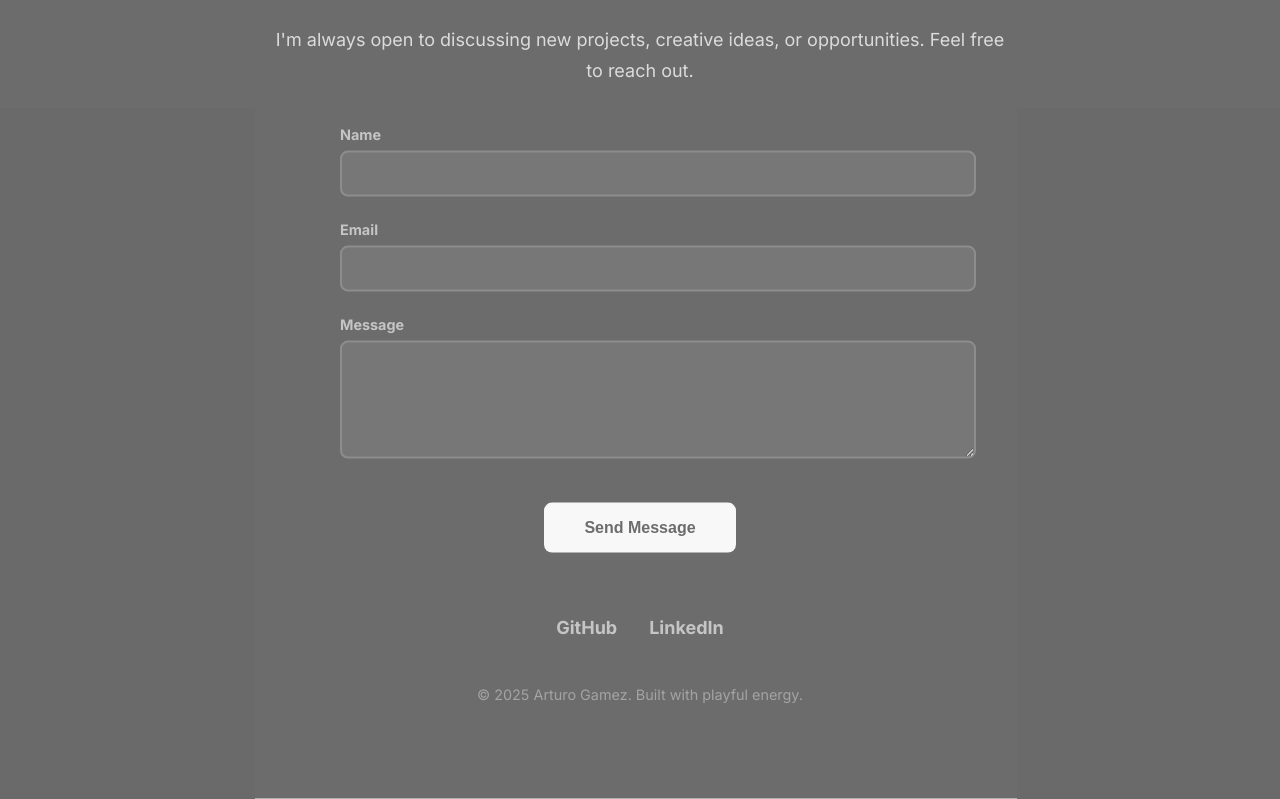
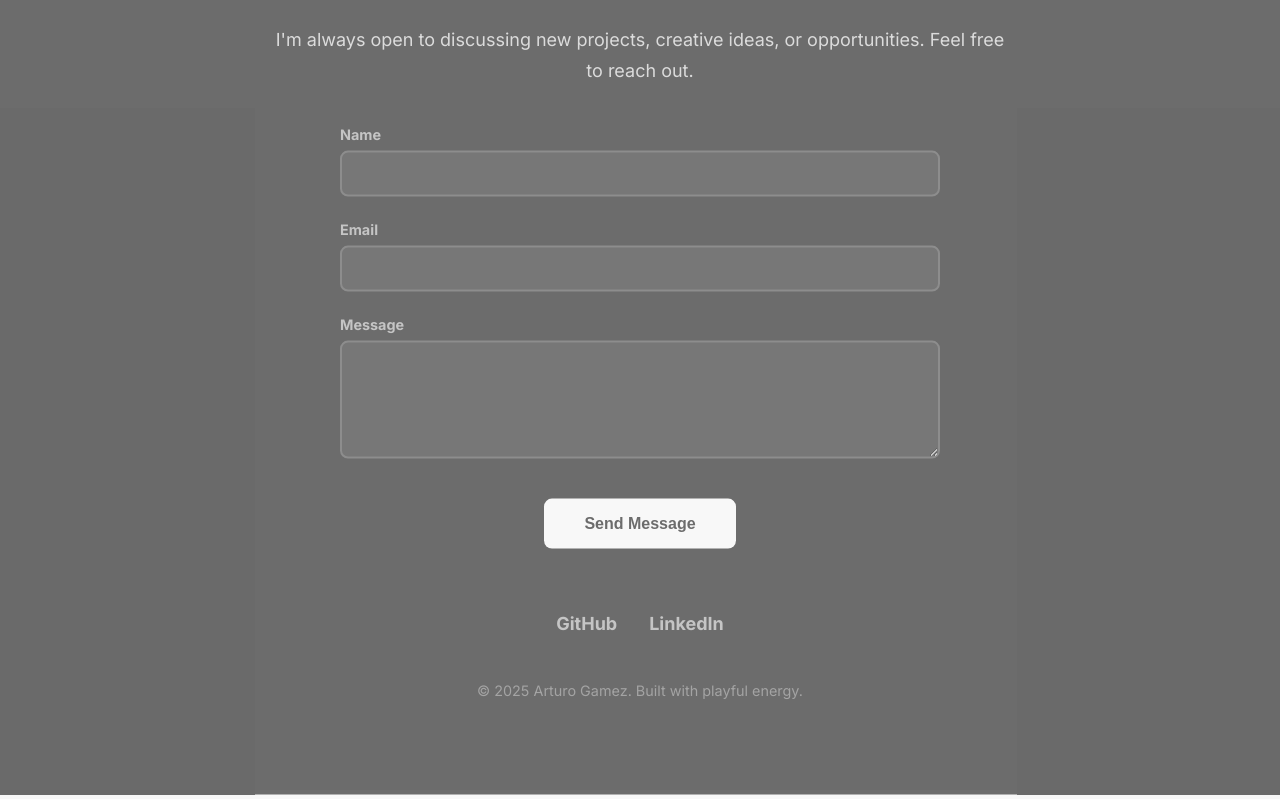
Before and after one commit to GamezAr94/personal_portfolio, a Next.js app: page /en in a window 1280 px wide. Shown: the part 10236-11035 px from the top of the page. Built offline with nearby package versions, Linux system fonts and the light colour scheme.

Commit message:
fixing an alignment for mobile view

```diff
--- a/components/Footer.module.css
+++ b/components/Footer.module.css
@@ -38,6 +38,12 @@
 
 .formGroup {
     margin-bottom: 1.5rem;
+    display: flex;
+    flex-direction: column;
+}
+.formGroup input,
+.formGroup textarea {
+    width: unset;
 }
 
 .formGroup label {
```
